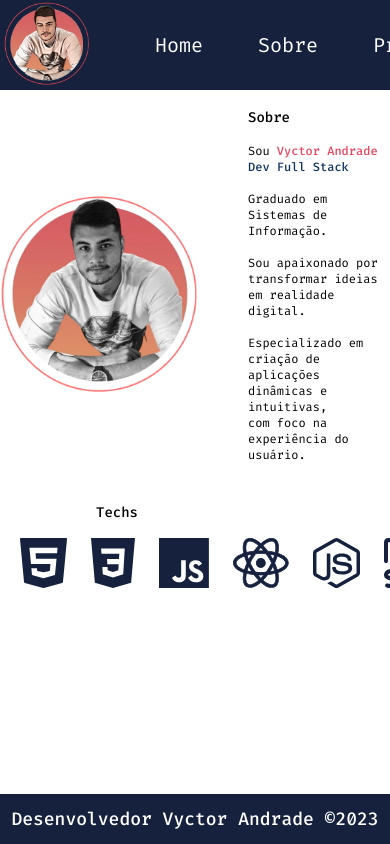
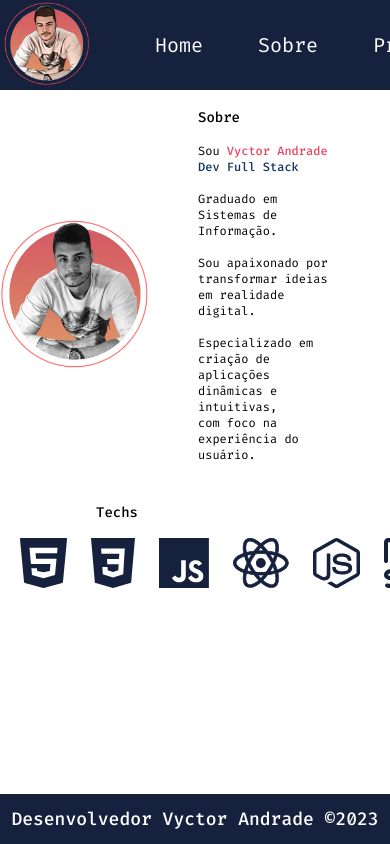
Before and after one commit to vyctorandrade/portfolio, a React (Vite) app: page /sobre in a window 390 px wide. Built offline with nearby package versions, Linux system fonts and the light colour scheme.

Commit message:
Update Sobre.module.css

```diff
--- a/src/pages/Sobre/Sobre.module.css
+++ b/src/pages/Sobre/Sobre.module.css
@@ -78,6 +78,9 @@
     .textos p{
 
         font-size: 12px;
+        margin-right: 50px;
+
+
 
 
     }
@@ -88,8 +91,9 @@
 
     .avatar{
 
-        width: 200px;
+        width: 150px;
         height: auto;
+        padding: 0px;
 
     }
 
```
